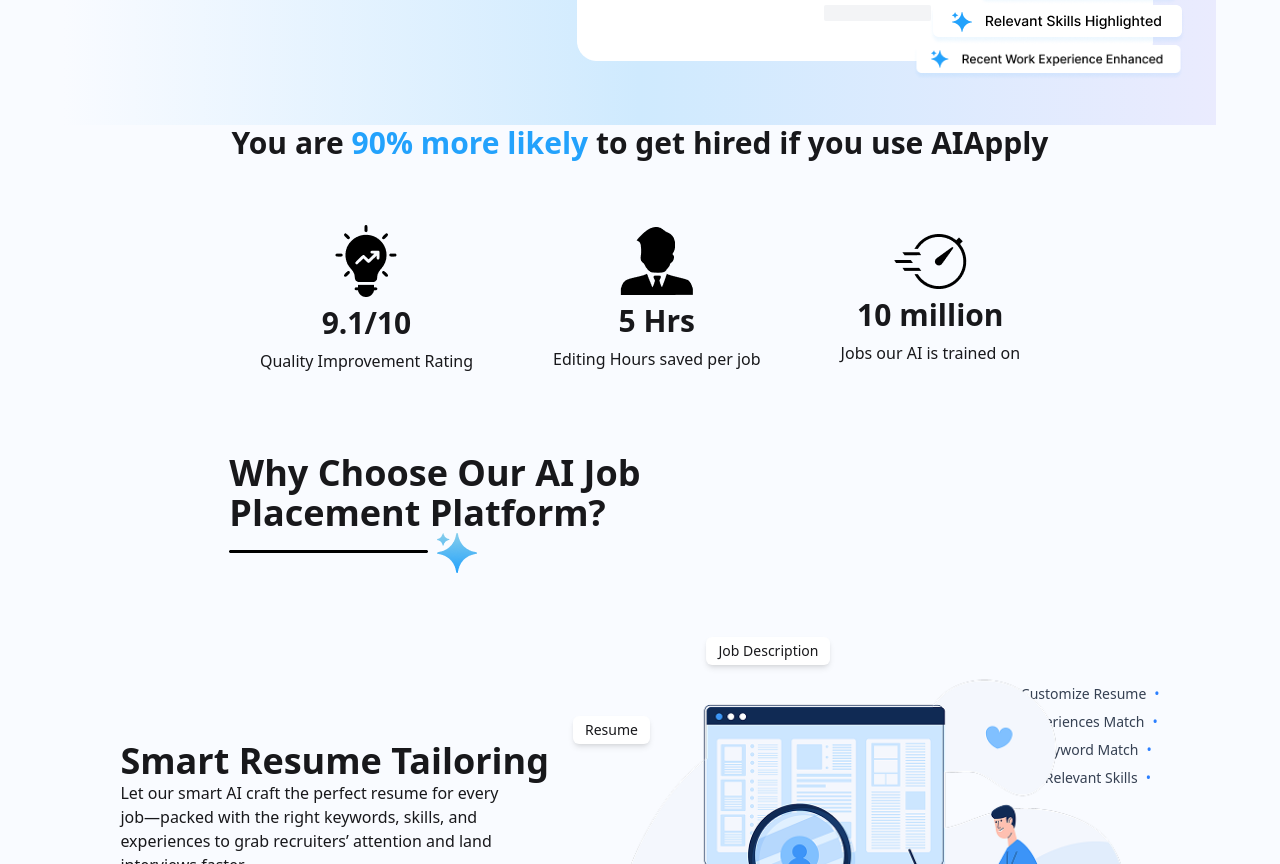
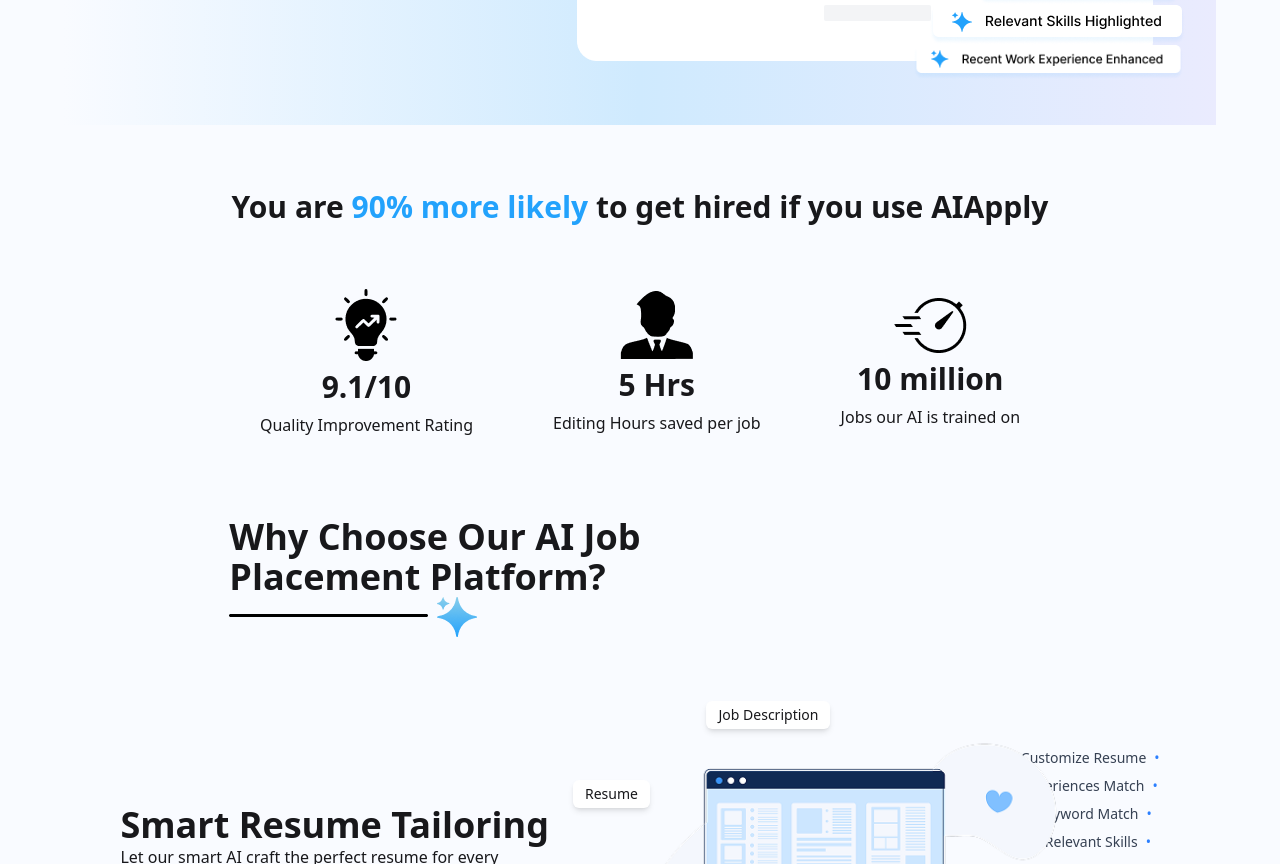
Before and after one commit to mehediakash01/job-Mantic, a Next.js app: page / in a window 1280 px wide. Shown: the part 600-1464 px from the top of the page. Built offline with nearby package versions, Linux system fonts and the light colour scheme.

Commit message:
polished hired section

```diff
--- a/src/app/components/Hired.jsx
+++ b/src/app/components/Hired.jsx
@@ -1,10 +1,11 @@
 import React from 'react';
+import Container from './Container';
 
 const Hired = () => {
     return (
-        <div className="bg-[#F9FBFF]">
+        <div className="bg-[#F9FBFF] my-16">
             <h1 className='font-bold text-3xl text-center'>You are <span className='text-primary'>90% more likely</span> to get hired if you use AIApply</h1>
-            <div className='w-11/12 mx-auto flex items-center justify-center my-16 gap-20 text-center'>
+            <Container className=' flex items-center flex-col lg:flex-row justify-center my-16 lg:gap-20 gap-10 text-center'>
                 <div className='space-y-2' >
                     <img className='w-auto mx-auto' src="/images/Vector (1).png" alt="" />
                     <h1 className='font-bold text-3xl'>9.1/10</h1>
@@ -20,7 +21,7 @@
                     <h1 className='font-bold text-3xl'>10 million</h1>
                     <p>Jobs our AI is trained on</p>
                     </div>
-            </div>
+            </Container>
         </div>
     );
 };
```
